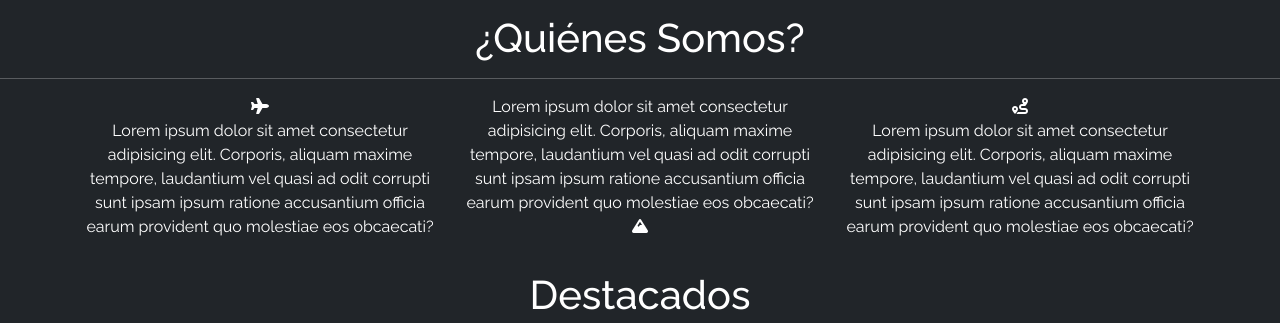
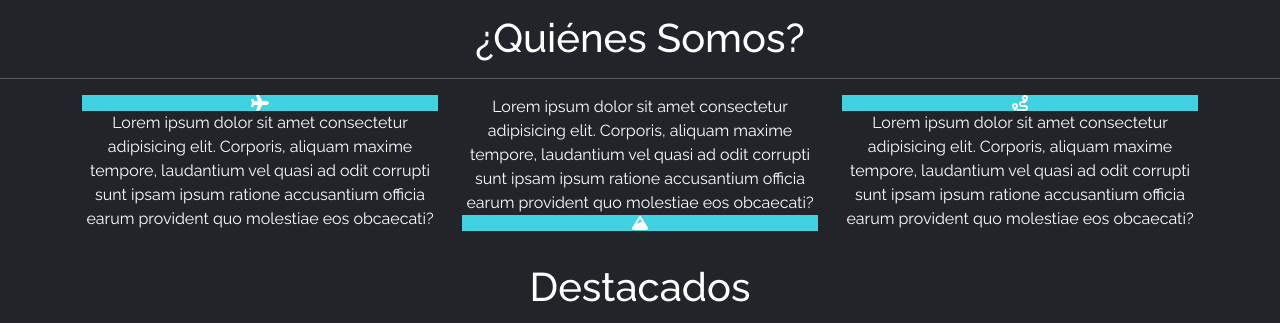
Before and after one commit to oOGutyOo/td_python_viajes_chile, a plain HTML site: page index.html in a window 1280 px wide. Shown: the part 962-1285 px from the top of the page. Drawn offline with nearby package versions, Linux system fonts and the light colour scheme.

Commit message:
ajuste de color quienes somos

```diff
--- a/css/style.css
+++ b/css/style.css
@@ -17,6 +17,11 @@ nav img{
 nav{
     background: #72e3ff;
 }
+#quienes-somos i {
+    background-color: rgb(64, 210, 224);
+    display: block;
+    margin: 0%;
+   }
 
 footer{
     background-color: aqua;
```
